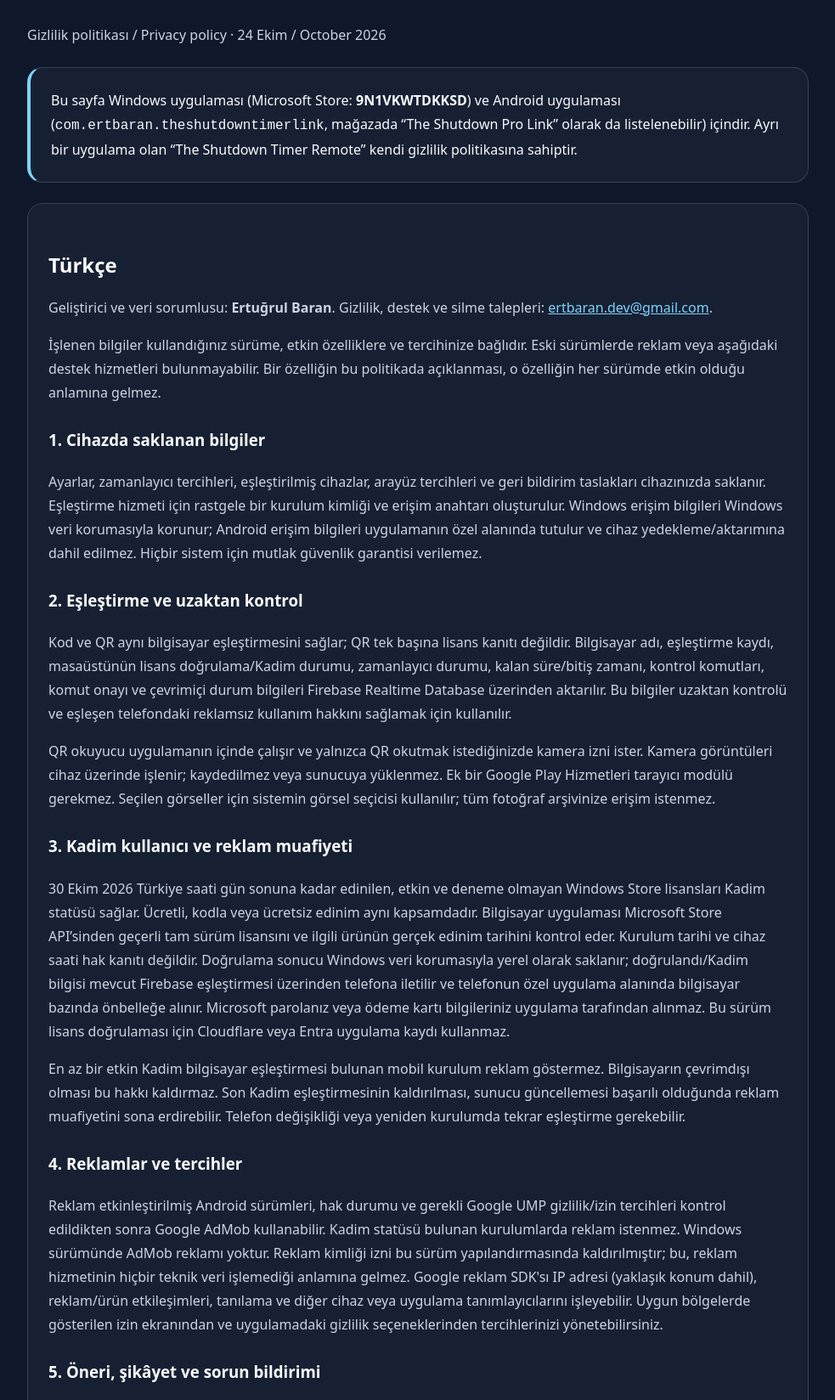
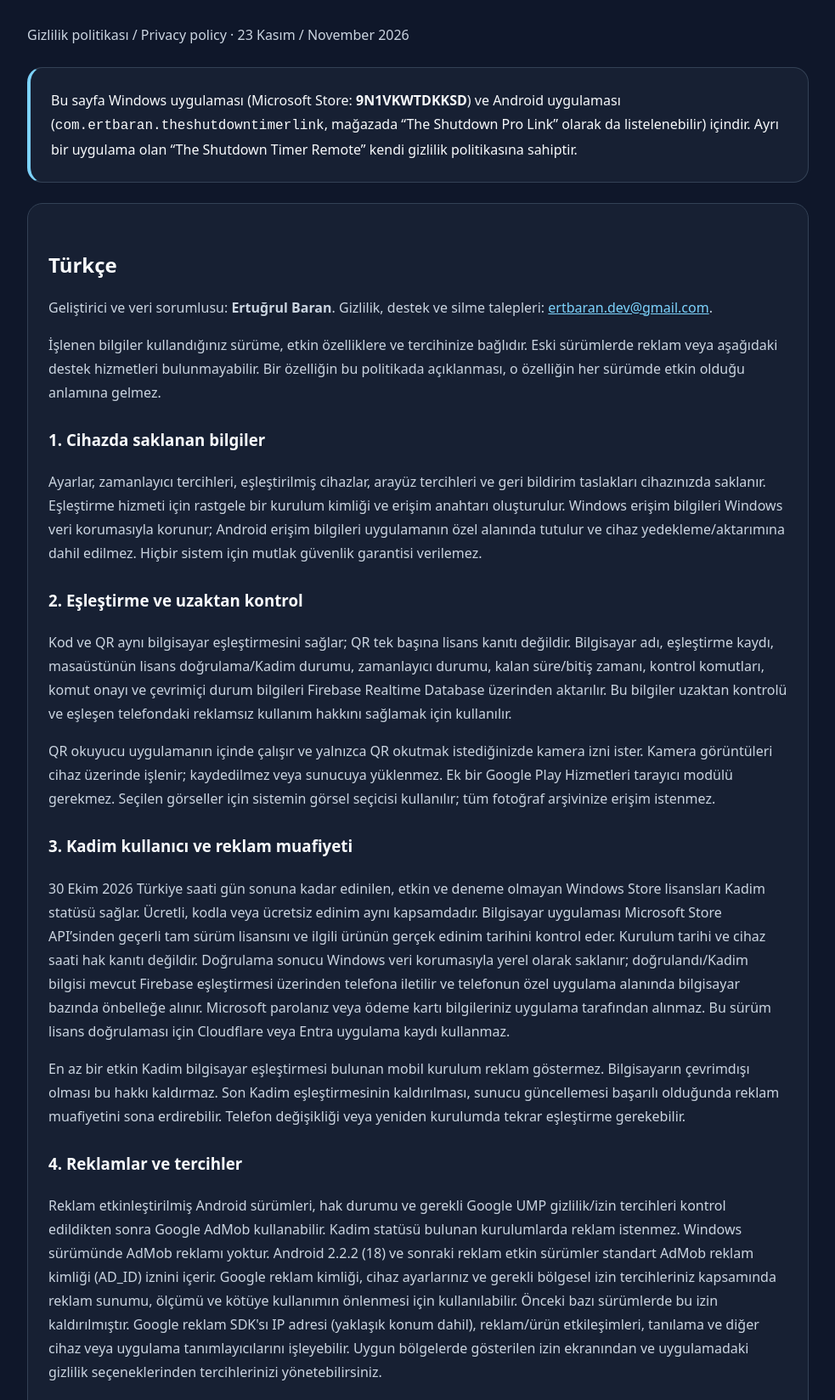
Before and after one commit to ertbaran/ertbaran.github.io, a plain HTML site: page the-shutdown-timer-pro-privacy.html in a window 1280 px wide. Shown: the part 234-1882 px from the top of the page at 85% size, without its empty margins (148-1131 px from the left). Drawn offline with Linux system fonts and the light colour scheme.

Commit message:
Update Shutdown Timer Link privacy for standard AdMob advertising ID

```diff
--- a/the-shutdown-timer-pro-privacy.html
+++ b/the-shutdown-timer-pro-privacy.html
@@ -10,7 +10,7 @@
 <body><main>
 <nav aria-label="Sayfa bağlantıları"><a href="/">← Uygulamalar / Apps</a><a href="#tr">Türkçe</a><a href="#en">English</a></nav>
 <h1>The Shutdown Timer PRO<br>&amp; Pro Link</h1>
-<p>Gizlilik politikası / Privacy policy · 24 Ekim / October 2026</p>
+<p>Gizlilik politikası / Privacy policy · 23 Kasım / November 2026</p>
 <div class="notice">Bu sayfa Windows uygulaması (Microsoft Store: <strong>9N1VKWTDKKSD</strong>) ve Android uygulaması (<code>com.ertbaran.theshutdowntimerlink</code>, mağazada “The Shutdown Pro Link” olarak da listelenebilir) içindir. Ayrı bir uygulama olan “The Shutdown Timer Remote” kendi gizlilik politikasına sahiptir.</div>
 <section id="tr" lang="tr" aria-labelledby="tr-title">
 <h2 id="tr-title">Türkçe</h2>
@@ -25,7 +25,7 @@
 <p>30 Ekim 2026 Türkiye saati gün sonuna kadar edinilen, etkin ve deneme olmayan Windows Store lisansları Kadim statüsü sağlar. Ücretli, kodla veya ücretsiz edinim aynı kapsamdadır. Bilgisayar uygulaması Microsoft Store API’sinden geçerli tam sürüm lisansını ve ilgili ürünün gerçek edinim tarihini kontrol eder. Kurulum tarihi ve cihaz saati hak kanıtı değildir. Doğrulama sonucu Windows veri korumasıyla yerel olarak saklanır; doğrulandı/Kadim bilgisi mevcut Firebase eşleştirmesi üzerinden telefona iletilir ve telefonun özel uygulama alanında bilgisayar bazında önbelleğe alınır. Microsoft parolanız veya ödeme kartı bilgileriniz uygulama tarafından alınmaz. Bu sürüm lisans doğrulaması için Cloudflare veya Entra uygulama kaydı kullanmaz.</p>
 <p>En az bir etkin Kadim bilgisayar eşleştirmesi bulunan mobil kurulum reklam göstermez. Bilgisayarın çevrimdışı olması bu hakkı kaldırmaz. Son Kadim eşleştirmesinin kaldırılması, sunucu güncellemesi başarılı olduğunda reklam muafiyetini sona erdirebilir. Telefon değişikliği veya yeniden kurulumda tekrar eşleştirme gerekebilir.</p>
 <h3>4. Reklamlar ve tercihler</h3>
-<p>Reklam etkinleştirilmiş Android sürümleri, hak durumu ve gerekli Google UMP gizlilik/izin tercihleri kontrol edildikten sonra Google AdMob kullanabilir. Kadim statüsü bulunan kurulumlarda reklam istenmez. Windows sürümünde AdMob reklamı yoktur. Reklam kimliği izni bu sürüm yapılandırmasında kaldırılmıştır; bu, reklam hizmetinin hiçbir teknik veri işlemediği anlamına gelmez. Google reklam SDK'sı IP adresi (yaklaşık konum dahil), reklam/ürün etkileşimleri, tanılama ve diğer cihaz veya uygulama tanımlayıcılarını işleyebilir. Uygun bölgelerde gösterilen izin ekranından ve uygulamadaki gizlilik seçeneklerinden tercihlerinizi yönetebilirsiniz.</p>
+<p>Reklam etkinleştirilmiş Android sürümleri, hak durumu ve gerekli Google UMP gizlilik/izin tercihleri kontrol edildikten sonra Google AdMob kullanabilir. Kadim statüsü bulunan kurulumlarda reklam istenmez. Windows sürümünde AdMob reklamı yoktur. Android 2.2.2 (18) ve sonraki reklam etkin sürümler standart AdMob reklam kimliği (AD_ID) iznini içerir. Google reklam kimliği, cihaz ayarlarınız ve gerekli bölgesel izin tercihleriniz kapsamında reklam sunumu, ölçümü ve kötüye kullanımın önlenmesi için kullanılabilir. Önceki bazı sürümlerde bu izin kaldırılmıştır. Google reklam SDK'sı IP adresi (yaklaşık konum dahil), reklam/ürün etkileşimleri, tanılama ve diğer cihaz veya uygulama tanımlayıcılarını işleyebilir. Uygun bölgelerde gösterilen izin ekranından ve uygulamadaki gizlilik seçeneklerinden tercihlerinizi yönetebilirsiniz.</p>
 <h3>5. Öneri, şikâyet ve sorun bildirimi</h3>
 <p>Öneri / Şikâyet formu metninizi, kategorisini ve uygulama sürümü/derleme, platform, işletim sistemi, dil ve rapor kimliğini cihazınızda bir e-posta taslağına hazırlar. Uygulama içinde en fazla üç JPG/PNG görsel seçebilir, önizleyebilir ve kaldırabilirsiniz. Seçilen görseller cihazda boyutlandırılıp JPEG olarak yeniden kodlanır; EXIF gibi üstveriler kaldırılır. “Mail olarak gönder” seçeneği metin ve seçtiğiniz görselleri, ekleri destekleyen e-posta uygulamasına <strong>ertbaran.dev@gmail.com</strong> alıcısıyla aktarır. Gönderme işlemini siz tamamlarsınız; uygulama kendi sunucusundan destek e-postası göndermez ve Brevo kullanmaz. Otomatik ekran görüntüsü alınmaz. Görselin içindeki kişisel bilgiler yeniden kodlamayla gizlenmez; göndermeden önce bunları kontrol edin.</p>
 <p>Form metni ve seçtiğiniz görseller cihazda taslak olarak tutulur; e-posta uygulamasının açılması gönderildiği anlamına gelmez. Mobilde görseller yalnızca seçilen e-posta uygulamasına geçici okuma izniyle verilir. Masaüstünde uyumlu mail uygulaması bulunmazsa metin ve görselleri içeren bir .eml mail dosyası açılabilir veya kullanıcı tarafından kaydedilebilir. Mobilde “Metni kopyala” seçeneği yalnızca metni panoya alır. Mail uygulamasına aktarılan geçici görsel/dosya kopyaları sonraki gönderimlerde yedi günden eskiyse temizlenebilir. Panodaki içerik cihazınızın pano özelliklerine tabidir. Gönderdiğiniz e-posta ve ekleri kendi e-posta sağlayıcınızdan geliştiricinin Gmail destek kutusuna ulaşır; gönderen adresiniz yanıt için kullanılabilir.</p>
@@ -47,7 +47,7 @@
 <h3>Kadim status and advertising</h3>
 <p>An active, non-trial Windows Store license acquired through the end of 30 October 2026 in Türkiye qualifies, including paid, redeemed-code and free acquisitions. The desktop checks the full license and actual product acquisition date directly through Microsoft Store APIs. Device time and installation dates do not establish eligibility. The result is cached with Windows data protection; verified/Kadim status is relayed through the existing Firebase pairing and cached per PC in the phone’s private app storage. Microsoft passwords and payment-card details are not obtained by the app. This version does not use Cloudflare or an Entra app registration for license verification.</p>
 <p>A mobile installation with any active Kadim PC link receives no ads, including while the PC is offline. Removing the last qualifying link can end ad-free status after a successful server update. Reinstallation or a new phone may require pairing again.</p>
-<p>Ads-enabled Android releases may use Google AdMob after entitlement checks and required Google UMP privacy/consent choices. Kadim installations make no ad requests. Windows has no AdMob ads. This build configuration removes the advertising-ID permission; other SDK processing can still include IP address (including approximate location), product/ad interactions, diagnostics and other device/app identifiers. Where applicable, manage consent in the privacy prompt and app privacy options.</p>
+<p>Ads-enabled Android releases may use Google AdMob after entitlement checks and required Google UMP privacy/consent choices. Kadim installations make no ad requests. Windows has no AdMob ads. Ads-enabled Android version 2.2.2 (18) and later include the standard AdMob advertising-ID (AD_ID) permission. Google advertising ID may be used for ad delivery, measurement and fraud prevention subject to device settings and required regional consent choices. Some earlier releases remove this permission. Other SDK processing can include IP address (including approximate location), product/ad interactions, diagnostics and other device/app identifiers. Where applicable, manage consent in the privacy prompt and app privacy options.</p>
 <h3>Feedback and diagnostics</h3>
 <p>The Suggestion / Complaint form prepares your message, category, app version/build, platform, OS, language and report ID locally. You may select, preview and remove up to three JPG/PNG images inside the app. Selected images are resized and re-encoded as JPEG, removing EXIF metadata. “Send by email” hands the text and images to an attachment-capable email app addressed to <strong>ertbaran.dev@gmail.com</strong>. You review and send it yourself; the app does not send server-side support emails or use Brevo. No screenshots are taken automatically. Re-encoding does not hide personal information visible in an image; review it before sending.</p>
 <p>Text and selected-image drafts remain on your device. Opening an email app does not confirm delivery. Android grants temporary image-read access to the selected email app. On Windows, if the registered mail client cannot compose attachments, a complete .eml email file may be opened or saved. The mobile “Copy report” option copies text only, subject to device clipboard settings. Temporary handoff files older than seven days may be cleaned on subsequent handoffs. Your chosen email provider delivers your email and attachments to the developer's Gmail support inbox; your sender address can be used to reply.</p>
```
